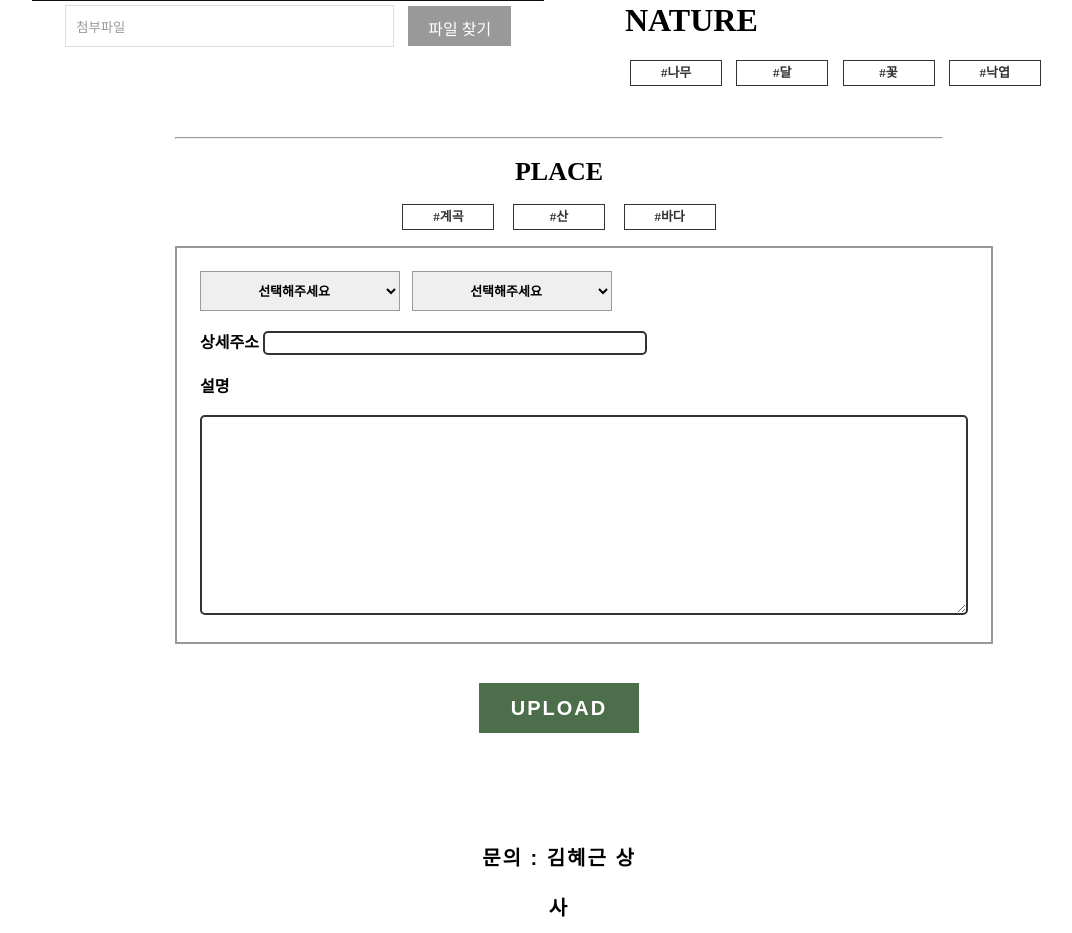
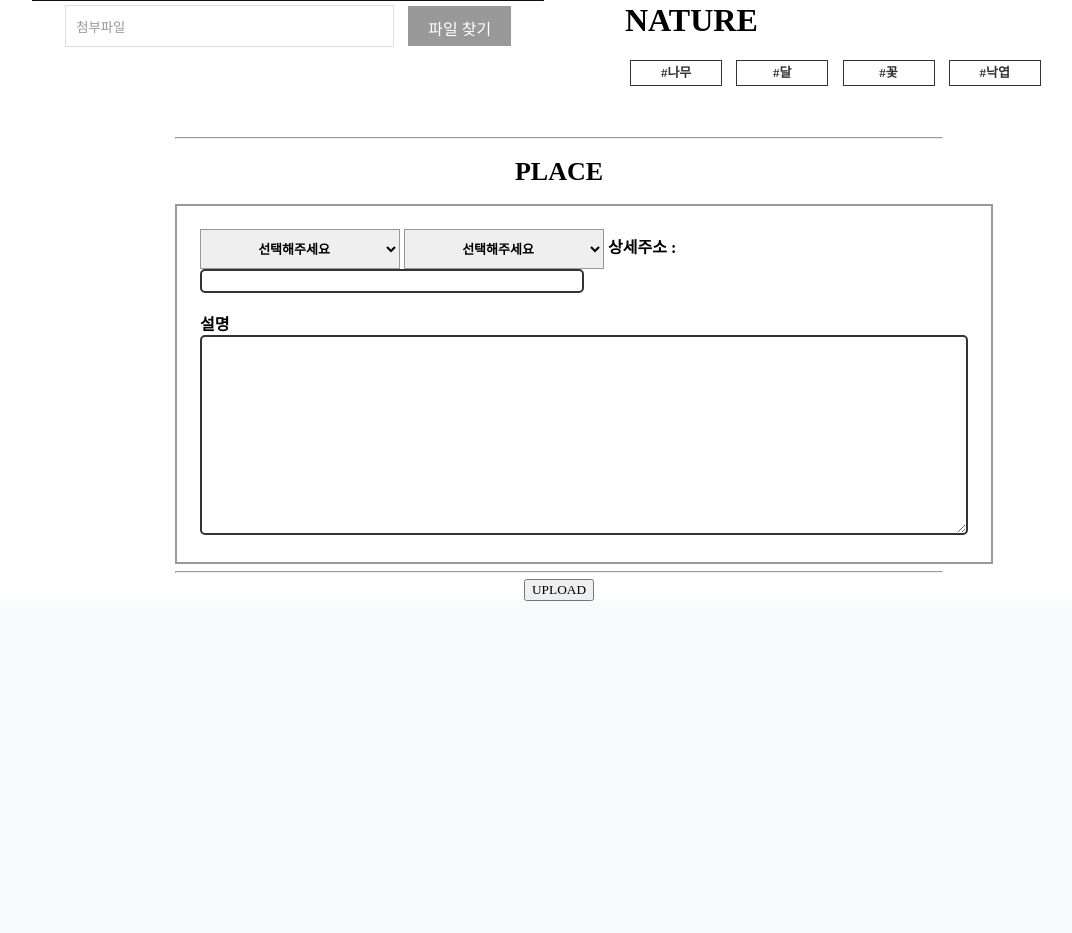
Before and after one commit to 2022-oasis-hackathon/AIM2CS, a Django app: page /upload/ in a window 1280 px wide. Shown: the part 534-1467 px from the top of the page, without its empty margins (81-1153 px from the left). After the commit the page ends 1135 px from the top, so only its background shows below. Run offline with Django 4.2, Linux system fonts and the light colour scheme; some web fonts are replaced.

Commit message:
이게 뭐지

```diff
--- a/Aim2cs_project/Aim2cs_app/templates/Aim2cs_app/select_view.html
+++ b/Aim2cs_project/Aim2cs_app/templates/Aim2cs_app/select_view.html
@@ -24,6 +24,9 @@
             </div>
         </div>
 
+        <div style="width: 100%; height: 50%; background-color: black;">fads</div>
+
+        <div class="views">
             {% for honam in honam_db %}
             <img src="{{honam.uploadedFile.url}}" width="20%">
             {{honam.username}}<br>
@@ -37,5 +40,7 @@
             {{honam.detail_area}}<br>
             {{honam.explanation}}<br>
             {% endfor %}
+        </div>
+
     </body>
 </html>
--- a/Aim2cs_project/Aim2cs_app/templates/Aim2cs_app/sign_in.html
+++ b/Aim2cs_project/Aim2cs_app/templates/Aim2cs_app/sign_in.html
@@ -37,7 +37,7 @@
                 {% csrf_token %}
                 <div class="login_id">
                     <h4>ID</h4>
-                    <input type="text" name="userid" id="" placeholder="Id">
+                    <input type="text" name="loginid" id="" placeholder="Id">
                 </div>
                 <div class="login_pw">
                     <h4>PASSWORD</h4>
--- a/Aim2cs_project/Aim2cs_app/templates/Aim2cs_app/upload.html
+++ b/Aim2cs_project/Aim2cs_app/templates/Aim2cs_app/upload.html
@@ -32,7 +32,6 @@
 
             <div class="upload_img">
                 <img src="../../static/Aim2cs_app/images/preview.png" id="preview-image" width="80%">
-
                 <form action="../upload_confirm/" method="POST" enctype="multipart/form-data">
                     {% csrf_token %}
                     <div class = "filebox">
@@ -67,44 +66,30 @@
                 <label class="radio_form"><input type="radio" id="nature" name="nature" value="#꽃"><span>#꽃</span></label>
                 <label class="radio_form"><input type="radio" id="nature" name="nature" value="#낙엽"><span>#낙엽</span></label>
             </div>
-
             <div class="place_div">
                 <hr>
-
                 <h1>PLACE</h1>
-                <label class="radio_form"><input type="radio" id="place" name="place" value="#계곡"><span>#계곡</span></label>
-                <label class="radio_form"><input type="radio" id="place" name="place" value="#산"><span>#산</span></label>
-                <label class="radio_form"><input type="radio" id="place" name="place" value="#바다"><span>#바다</span></label>
-                <br><br>
-
                 <div class="select_area">
-
-                <select name="big_area" onchange="categoryChange(this)" class="select_area2">
+                <select name="big_area" onchange="categoryChange(this)">
                     <option>선택해주세요</option>
                     <option value="전라북도">전라북도</option>
                     <option value="전라남도">전라남도</option>
                     <option value="광주광역시">광주광역시</option>
-                </select></class>
-                &nbsp
-                <select name="small_area" id="good" class="select_area2">
+                </select>
+
+                <select name="small_area" id="good">
                        <option>선택해주세요</option>
                 </select>
-            <br><br>
 
-                상세주소 <input type="text" name = "detail_area" size = "45">
+                상세주소 : <input type="text" name = "detail_area" size = "45">
                 <br>
                 <br>
-                설명<br><br>
-                <textarea name = "explanation"></textarea>
-                </div>
-
-            <br><br><br><br>
-
-                <c href="#" input type="submit" button type="button" class="btn-hover ok" onclick="location.href='../upload_confirm/'" value="UPLOAD" data-text="UPLOAD">UPLOAD</a>
-
+                설명<br>
+                <textarea name = "explanation" rows="10" cols="100"></textarea>
+            </div>
+                <hr>
+                <input type="submit" button type="button" class="ok" onclick="location.href='../upload_confirm/'" value="UPLOAD"></button>
                 </form>
-                <br><br><br>
-                문의 : 김혜근 상사
             </div>
         </div>
     </body>
```
Lines whose indentation alone changed are shown as unchanged.
